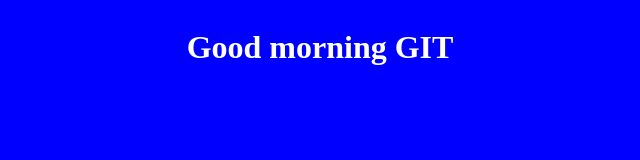
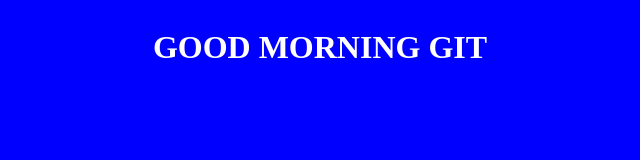
Before and after one commit to Munkhzorig000918/git-course2, a plain HTML site: page index.html in a window 1280 px wide. Shown: the whole page, without its empty margins (320-960 px from the left). Drawn offline with Linux system fonts and the light colour scheme.

Commit message:
change uppercase

```diff
--- a/index.html
+++ b/index.html
@@ -8,7 +8,7 @@
     <title>GIT</title>
 </head>
 <body>
-    <h1>Good morning GIT</h1>
+    <h1>GOOD MORNING GIT</h1>
 
     <script src="app.js"></script>
 </body>
```
